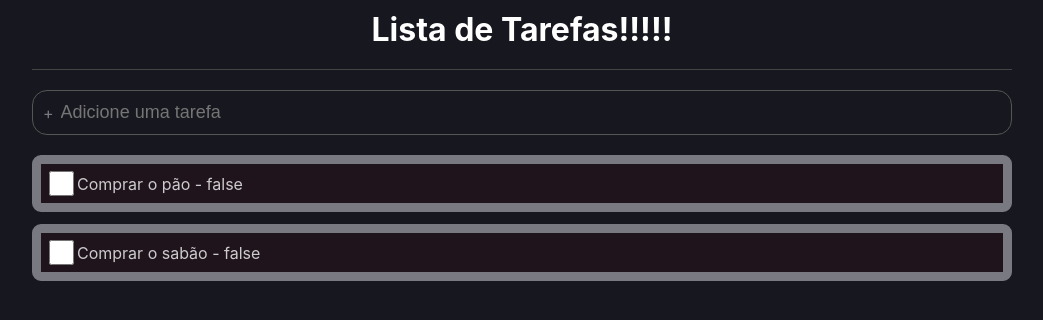
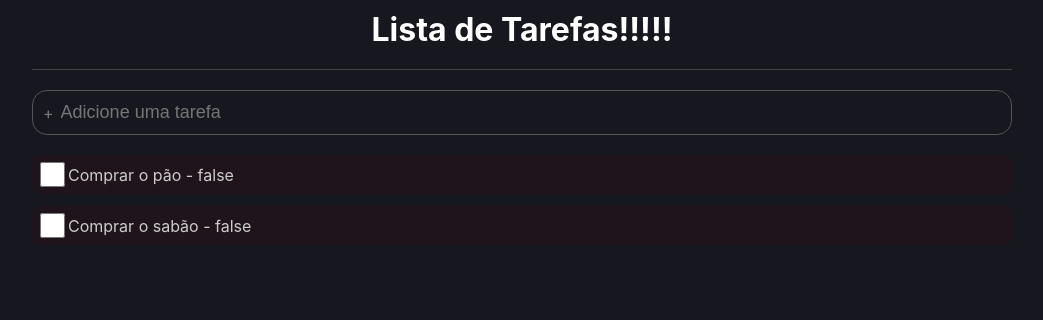
Before and after one commit to rafaelsrv/ToDo-TS, a React (Create React App) app: page / in a window 1280 px wide. Shown: the top 320 px of the page, without its empty margins (118-1161 px from the left). Built offline with nearby package versions, Linux system fonts and the light colour scheme.

Commit message:
Subindo projeto

```diff
--- a/src/components/ListItem/styles.ts
+++ b/src/components/ListItem/styles.ts
@@ -15,7 +15,8 @@ export const Container = styled.div(({ done } : ContainerProps)=>(
     margin-bottom: 12px;
     align-items: center;
     content-align: center;
-    border: solid 9px;
+    //sauiheauise
+
 
     label{
         color: #CCC;
```
